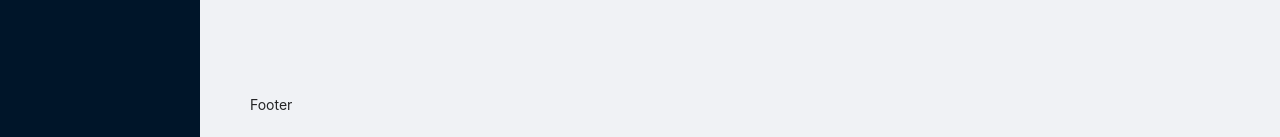
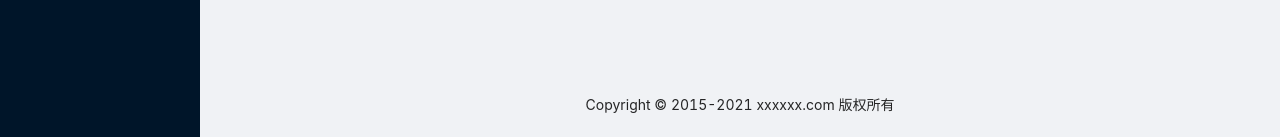
Before and after one commit to qinle123/default, a React app: page / in a window 1280 px wide. Shown: the part 660-797 px from the top of the page. Built offline with nearby package versions, Linux system fonts and the light colour scheme; no server answers.

Commit message:
fix: footer

```diff
--- a/src/layout/BasicLayout/index.tsx
+++ b/src/layout/BasicLayout/index.tsx
@@ -74,8 +74,10 @@ const BasicLayout: React.FC<unknown> = () => {
             }}
           />
         </Header>
-        <Content>{menuRoutes.map(route => renderRoute(route))}</Content>
-        <Footer>Footer</Footer>
+        <Content style={{ height: '100%', overflowY: 'auto' }} className="flex-col jus-start">
+          <div style={{ flex: 1 }}>{menuRoutes.map(route => renderRoute(route))}</div>
+          <Footer className="textcen">Copyright © 2015-2021 xxxxxx.com 版权所有 </Footer>
+        </Content>
       </Layout>
     </Layout>
   );
```
